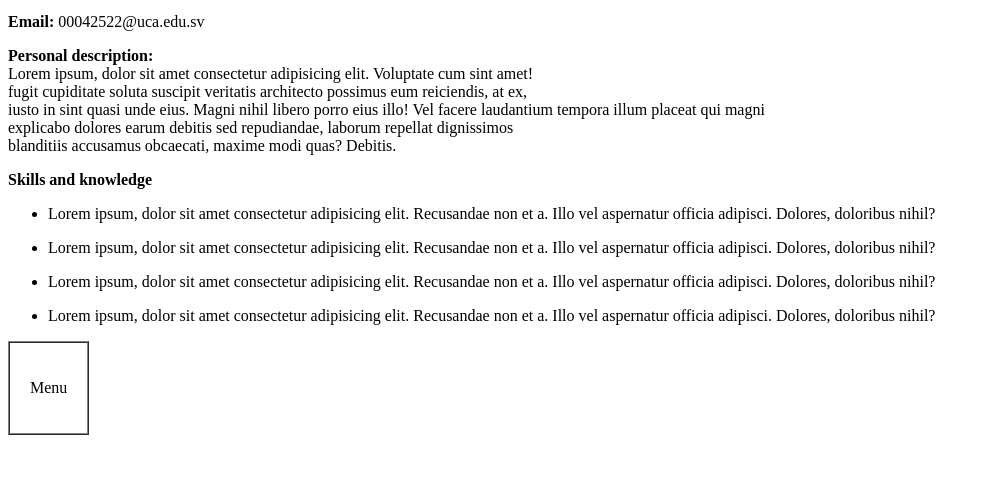
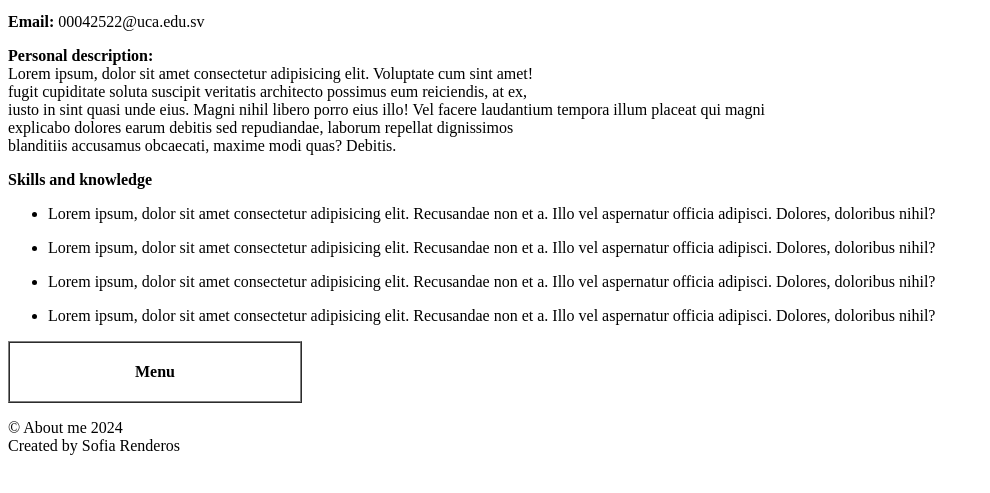
Before and after one commit to SofiaRenderos/Portafolio, a plain HTML site: page Tarea1/Personal_information.html in a window 1280 px wide. Shown: the part 63-556 px from the top of the page, without its empty margins (0-990 px from the left). Drawn offline with Linux system fonts and the light colour scheme.

Commit message:
modificacion de informacion personal

```diff
--- a/Tarea1/Personal_information.html
+++ b/Tarea1/Personal_information.html
@@ -50,12 +50,17 @@
 <div>
     <table border="1"  cellpadding="20" cellspacing="0">
         <tr>
-            <td colspan="2">
-                <p> <a href="About_me.html" style="color: inherit; text-decoration: none;" >Menu</a></p>
+            <td width="250" align="center">
+                <a href="index.html" style="color: inherit; text-decoration: none;" ><b>Menu</b></a>
             </td>
         </tr>
     </table>
 
 </div>
+<footer>
+    <p> © About me 2024 <br>
+        Created by Sofia Renderos</p>
+
+</footer>
 </body>
 </html>
```
